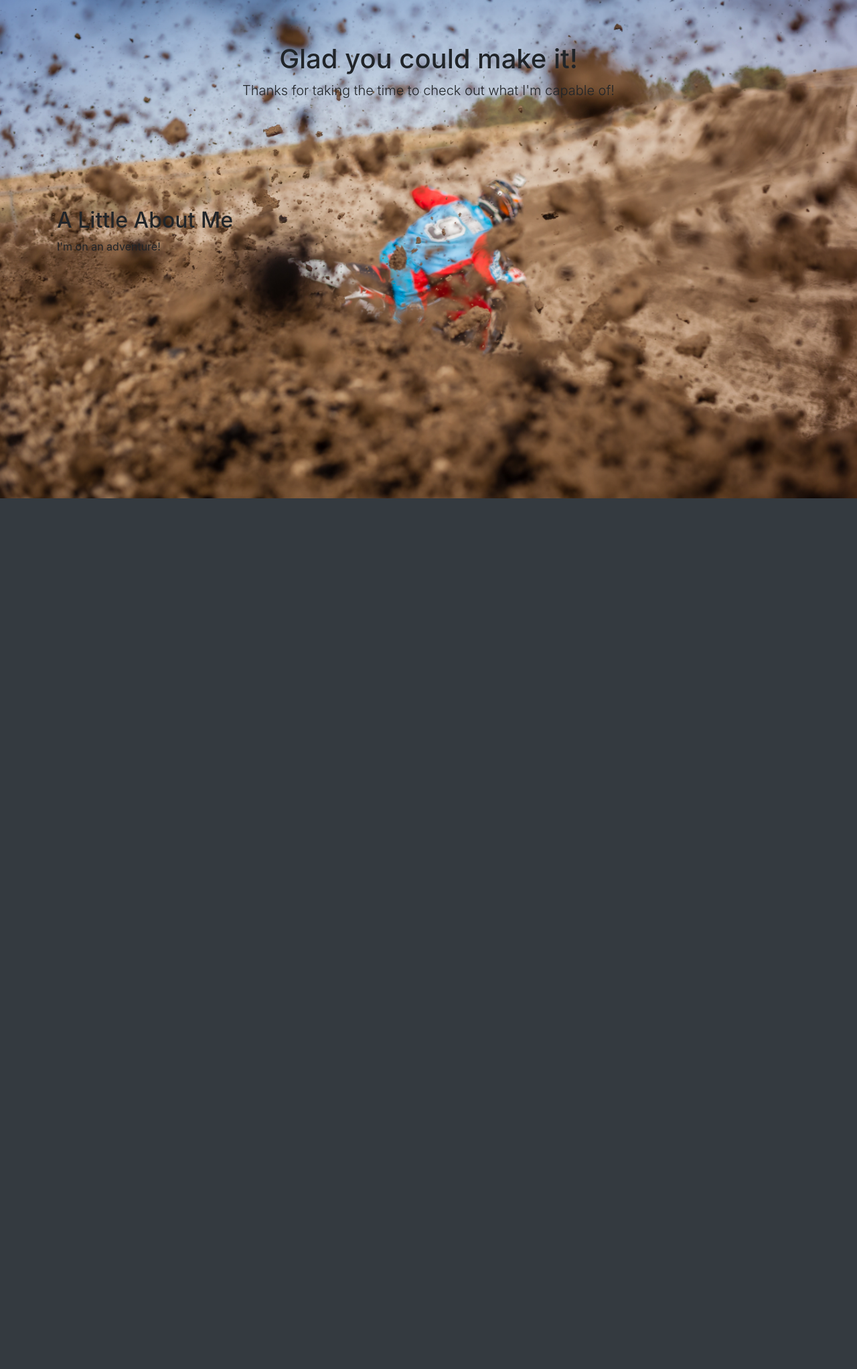
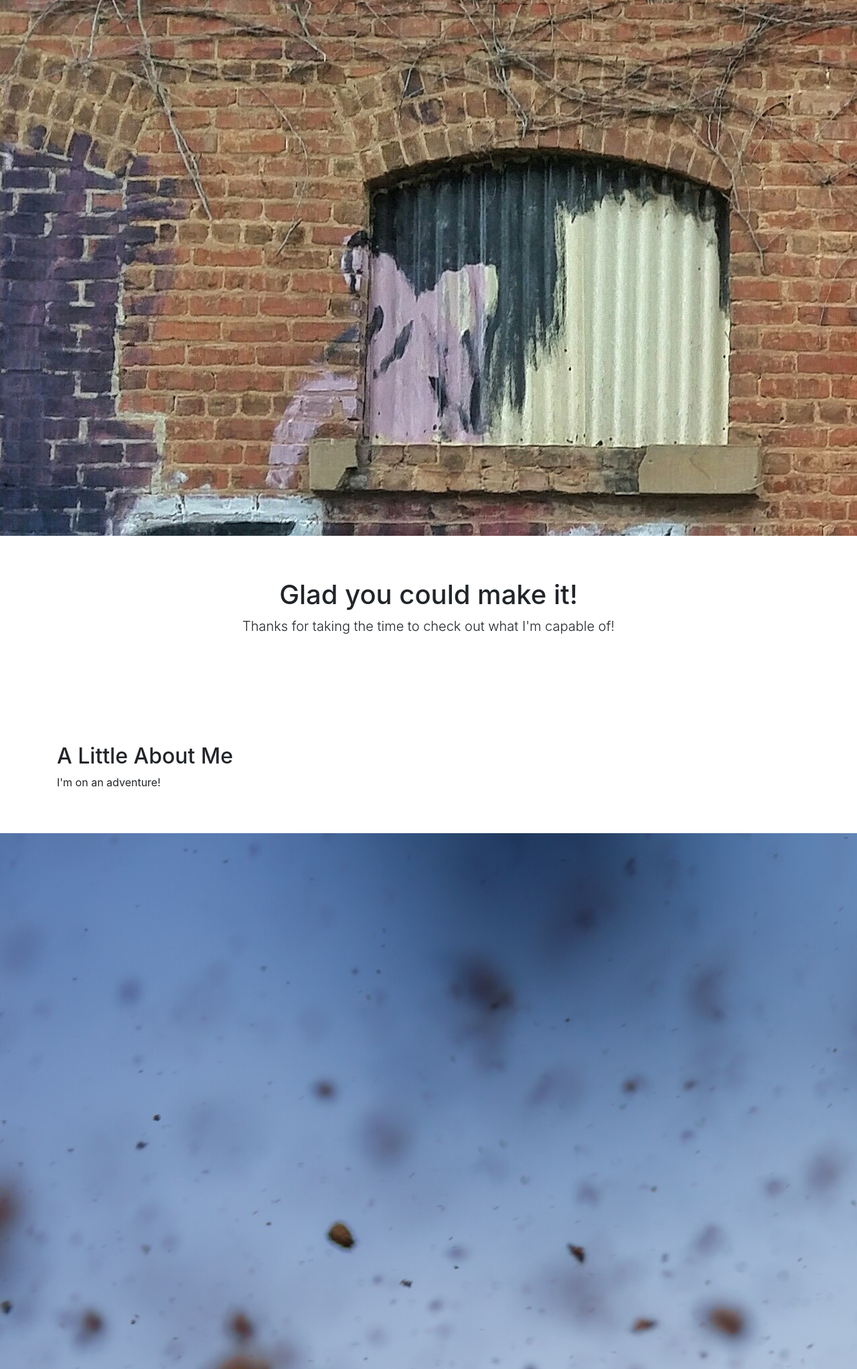
Before and after one commit to mdavid50/pwp, a PHP site: page / in a window 1280 px wide. Shown: the part 56-2100 px from the top of the page at 67% size. Before the commit the page ends 800 px from the top, so only its background shows below. Run offline with PHP 8.4, Linux system fonts and the light colour scheme.

Commit message:
changed background and added a little content

```diff
--- a/public_html/index.php
+++ b/public_html/index.php
@@ -55,6 +55,11 @@
 		</div>
 	</nav>
 
+	<!--parallax first section -->
+	<div class="parallax-content">
+		<div class="parallax"></div>
+	</div>
+
 	<!-- welcome 'hero' section -->
 	<section class="welcome p-t-nav">
 		<div class="container">
@@ -76,5 +81,12 @@
 			</div>
 		</div>
 	</section>
+
+	<!-- parallax second section -->
+	<div class="parallax-content2">
+		<div class="parallax"></div>
+	</div>
+
+	<section class=""
 </div>
 </body>
--- a/public_html/style/style.css
+++ b/public_html/style/style.css
@@ -1,9 +1,7 @@
 .parallax {
-	/* top image for background*/
-	background-image: url("../images/gabriel.jpg");
 
 	/*set a spacific height*/
-	height: 500px;
+	height: 800px;
 
 	/*create the parallax scrolling effect */
 	background-attachment: fixed;
@@ -11,3 +9,14 @@
 	background-repeat: no-repeat;
 	background-size: cover;
 }
+
+@media(min-width: 769px) {
+	.parallax-content{
+		background-image: url("../images/my-life.jpg");
+	}
+
+	.parallax-content2{
+		background-image: url("../images/gabriel.jpg");
+	}
+
+}
```
Also changed, not shown: public_html/images/birch.jpg (deleted), public_html/images/creux-du-van.jpg (deleted), public_html/images/ghost-presenter.jpg (added), public_html/images/landscape-tree.jpg (deleted), public_html/images/my-life.jpg (added), public_html/images/oasis.jpg (deleted), public_html/images/peru.jpg (deleted), 1 other file.
